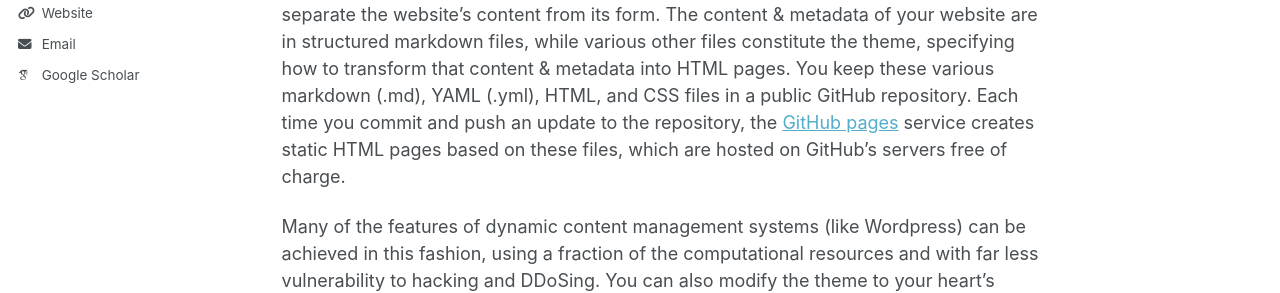
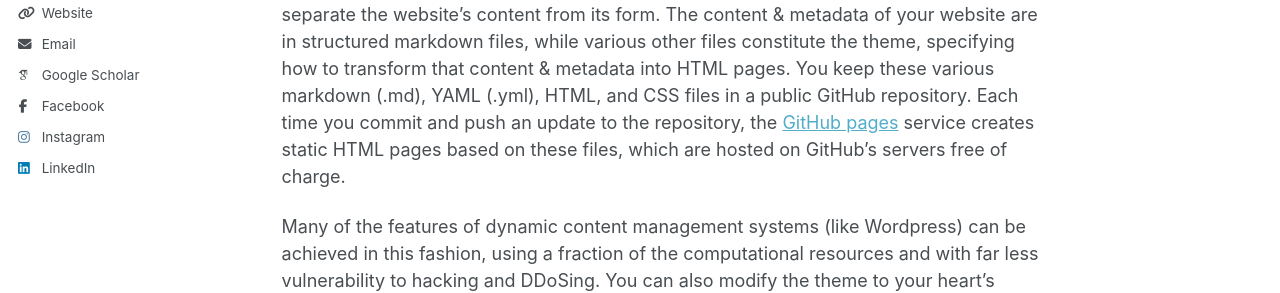
Before and after one commit to bawidyantoro/bawidyantoro.github.io, a Jekyll site: the page built from _pages/about.md, in a window 1280 px wide. Shown: the part 517-810 px from the top of the page. Built offline with Jekyll 4.4.1, drawn with Linux system fonts in a browser that asks for light colours; some web fonts are replaced; part of the change alters nothing that is shown.

Commit message:
Update _config.yml

```diff
--- a/_config.yml
+++ b/_config.yml
@@ -50,15 +50,15 @@ author:
 
   # Social media
   bluesky          : # "bsky.app" # Replace this with you Bluesky username
-  facebook         : # "bawidyantoro"
+  facebook         : "bawidyantoro"
   flickr           : # Username
   foursquare       : # Username
   goodreads        : # Username
   google_plus      : # Username
   keybase          : # Username
-  instagram        : # "@bawidyantoro"
+  instagram        : "bawidyantoro"
   lastfm           : # Username
-  linkedin         : # "/in/bawidyantoro"
+  linkedin         : "bawidyantoro"
   mastodon         : # URL
   medium           : # URL
   pinterest        : # Username
```
